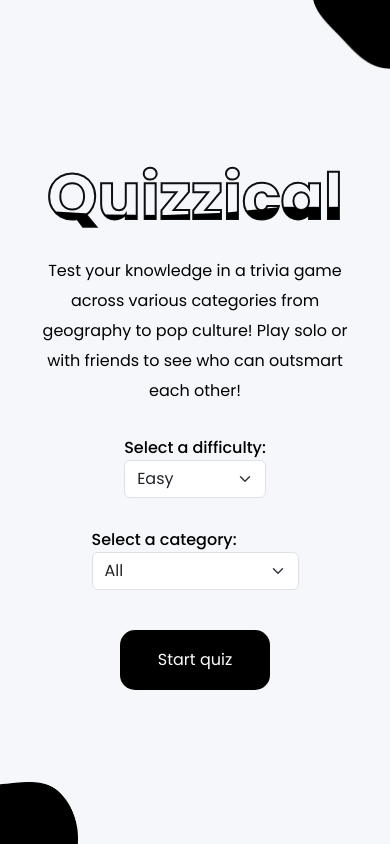
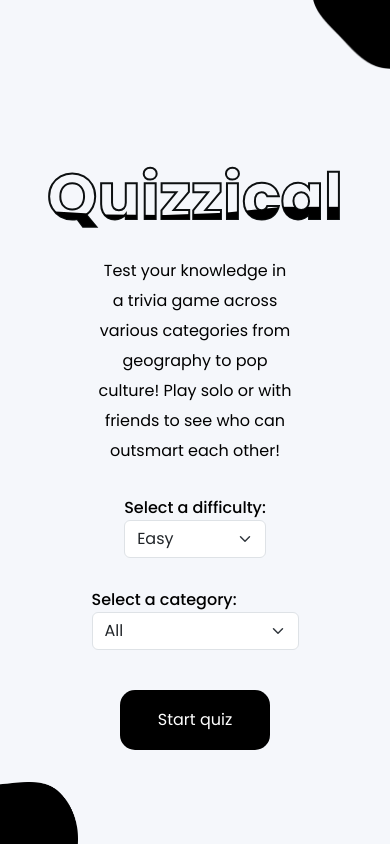
Before and after one commit to steph-xue/quizzical, a React (Vite) app: page / in a window 390 px wide. Built offline with nearby package versions, Linux system fonts and the light colour scheme.

Commit message:
adjust sizing of description on mobile

```diff
--- a/src/style.css
+++ b/src/style.css
@@ -78,7 +78,7 @@ body {
 @media only screen and (max-width: 1200px) {
   .description {
     font-size: 1rem;
-    width: 40vh;
+    width: 50%;
   }
 }
 
```
